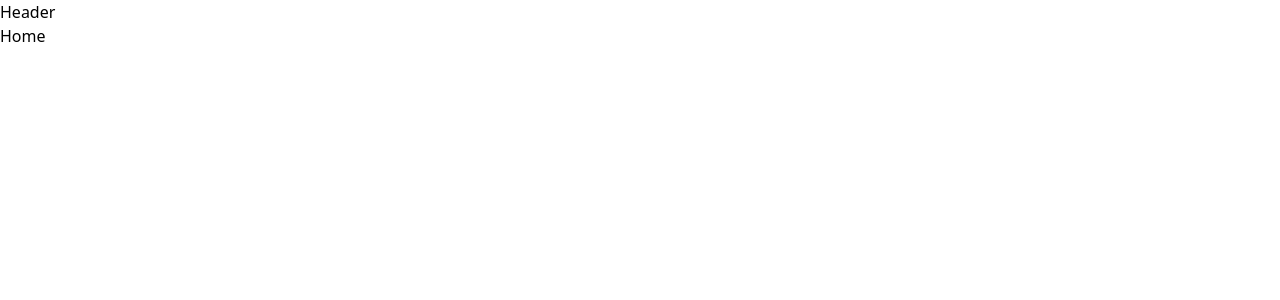
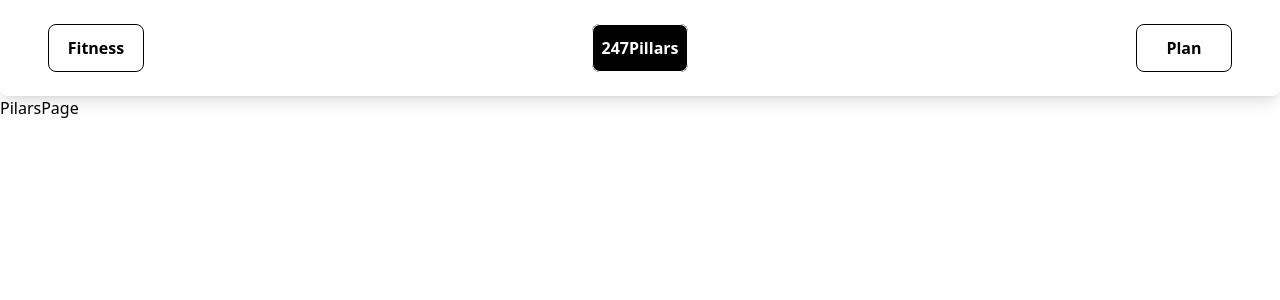
Before and after one commit to JoaDelVecchio/247Pilars, a React (Vite) app in the folder client/: page / in a window 1280 px wide. Shown: the top 300 px of the page. Built offline with nearby package versions, Linux system fonts and the light colour scheme.

Commit message:
Start header

```diff
--- a/client/src/App.tsx
+++ b/client/src/App.tsx
@@ -2,6 +2,7 @@ import { createBrowserRouter, RouterProvider } from "react-router-dom";
 import Home from "./routes/Home";
 import FitnessPage from "./routes/FitnessPage";
 import { MainLayout } from "./routes/Layout";
+import PlanPage from "./routes/PlanPage";
 
 const App = () => {
   const router = createBrowserRouter([
@@ -11,6 +12,7 @@ const App = () => {
       children: [
         { path: "/", element: <Home /> },
         { path: "/fitness", element: <FitnessPage /> },
+        { path: "/plan", element: <PlanPage /> },
       ],
     },
   ]);
--- /dev/null
+++ b/client/src/components/NavBar.tsx
@@ -0,0 +1,67 @@
+import { NavLink, useLocation } from "react-router-dom";
+import { useEffect, useState } from "react";
+
+const Navbar = () => {
+  const commonClass =
+    "border-1 rounded-lg transition duration-300 flex justify-center items-center";
+  const activeClass = "bg-black text-white font-extrabold w-24 h-12";
+  const inactiveClass =
+    "w-24 h-12 hover:bg-black hover:text-white hover:font-extrabold";
+
+  const [offset, setOffset] = useState(0); // Background position
+  const location = useLocation(); // Track current route
+
+  // Function to update the background position
+  const updateOffset = () => {
+    const activeLink = document.querySelector(".nav-item.active");
+    if (activeLink) {
+      setOffset(activeLink.offsetLeft); // Update the offsetLeft of the active link
+    }
+  };
+
+  // Recalculate position when the route changes
+  useEffect(() => {
+    updateOffset();
+  }, [location]);
+
+  // Recalculate position on window resize
+  useEffect(() => {
+    window.addEventListener("resize", updateOffset); // Listen for window resize
+    return () => window.removeEventListener("resize", updateOffset); // Cleanup on unmount
+  }, []);
+
+  return (
+    <nav className="relative">
+      {/* Animated background */}
+      <div
+        className="absolute top-0 h-12 bg-black rounded-lg transition-all duration-300"
+        style={{
+          width: "6rem", // Match the link width
+          transform: `translateX(${offset}px)`,
+        }}
+      ></div>
+
+      <ul className="font-bold flex justify-between px-6 relative z-10">
+        {[
+          { name: "Fitness", to: "/fitness" },
+          { name: "247Pillars", to: "/" },
+          { name: "Plan", to: "/plan" },
+        ].map((link) => (
+          <NavLink
+            key={link.to}
+            className={({ isActive }) =>
+              `nav-item ${
+                isActive ? "active " + activeClass : inactiveClass
+              } ${commonClass}`
+            }
+            to={link.to}
+          >
+            {link.name}
+          </NavLink>
+        ))}
+      </ul>
+    </nav>
+  );
+};
+
+export default Navbar;
--- a/client/src/routes/Home.tsx
+++ b/client/src/routes/Home.tsx
@@ -1,5 +1,5 @@
 const Home = () => {
-  return <div>Home</div>;
+  return <div>PilarsPage</div>;
 };
 
 export default Home;
--- a/client/src/routes/Layout.tsx
+++ b/client/src/routes/Layout.tsx
@@ -1,9 +1,12 @@
 import { Outlet } from "react-router-dom";
+import Navbar from "../components/NavBar";
 
 export const MainLayout = () => {
   return (
     <div className="flex h-full w-full flex-col">
-      <header>Header</header>
+      <header className="p-6 shadow-lg rounded-lg">
+        <Navbar />
+      </header>
       <main className="flex flex-grow">
         <Outlet />
       </main>
--- /dev/null
+++ b/client/src/routes/PlanPage.tsx
@@ -0,0 +1,5 @@
+const PlanPage = () => {
+  return <div>PlanPage</div>;
+};
+
+export default PlanPage;
```
